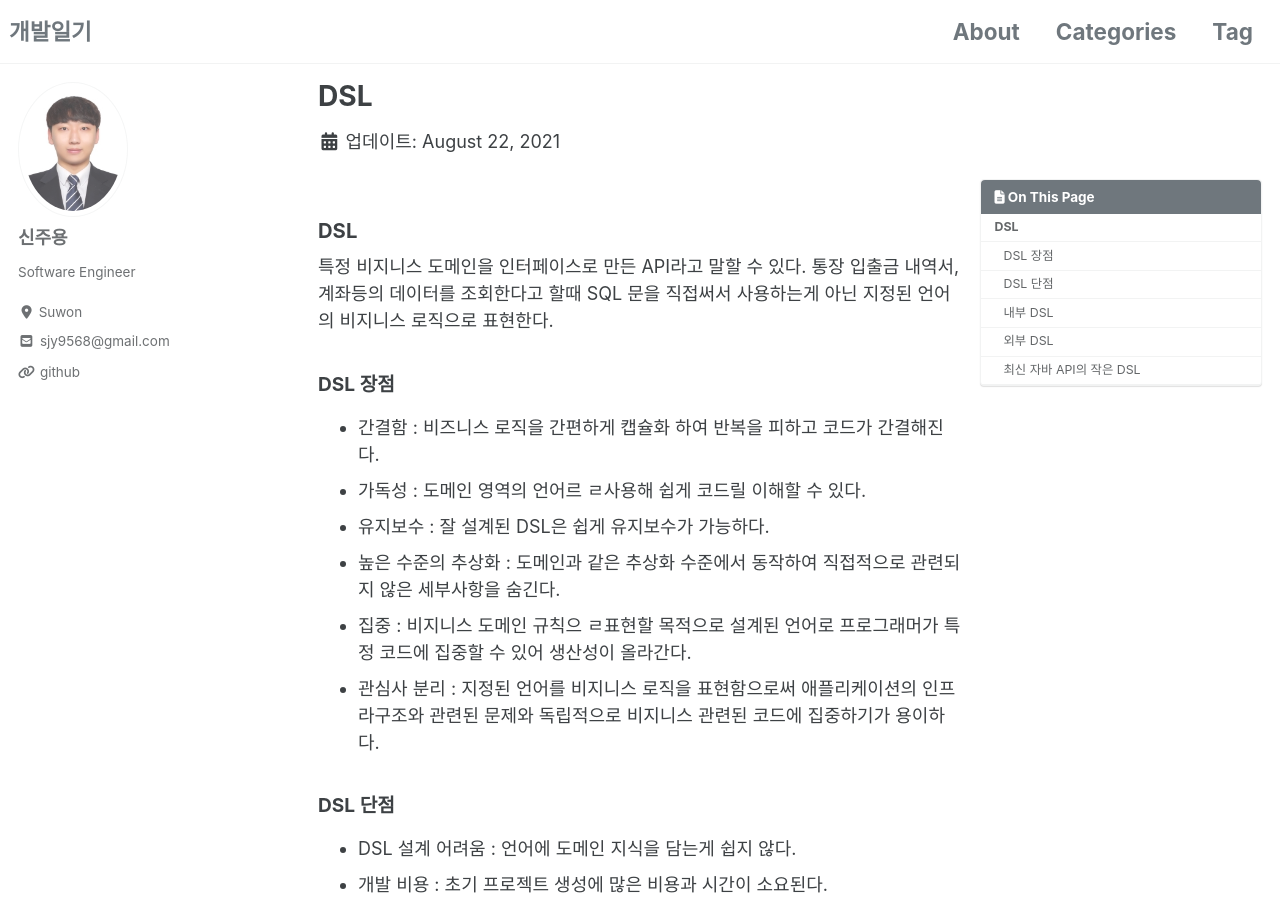
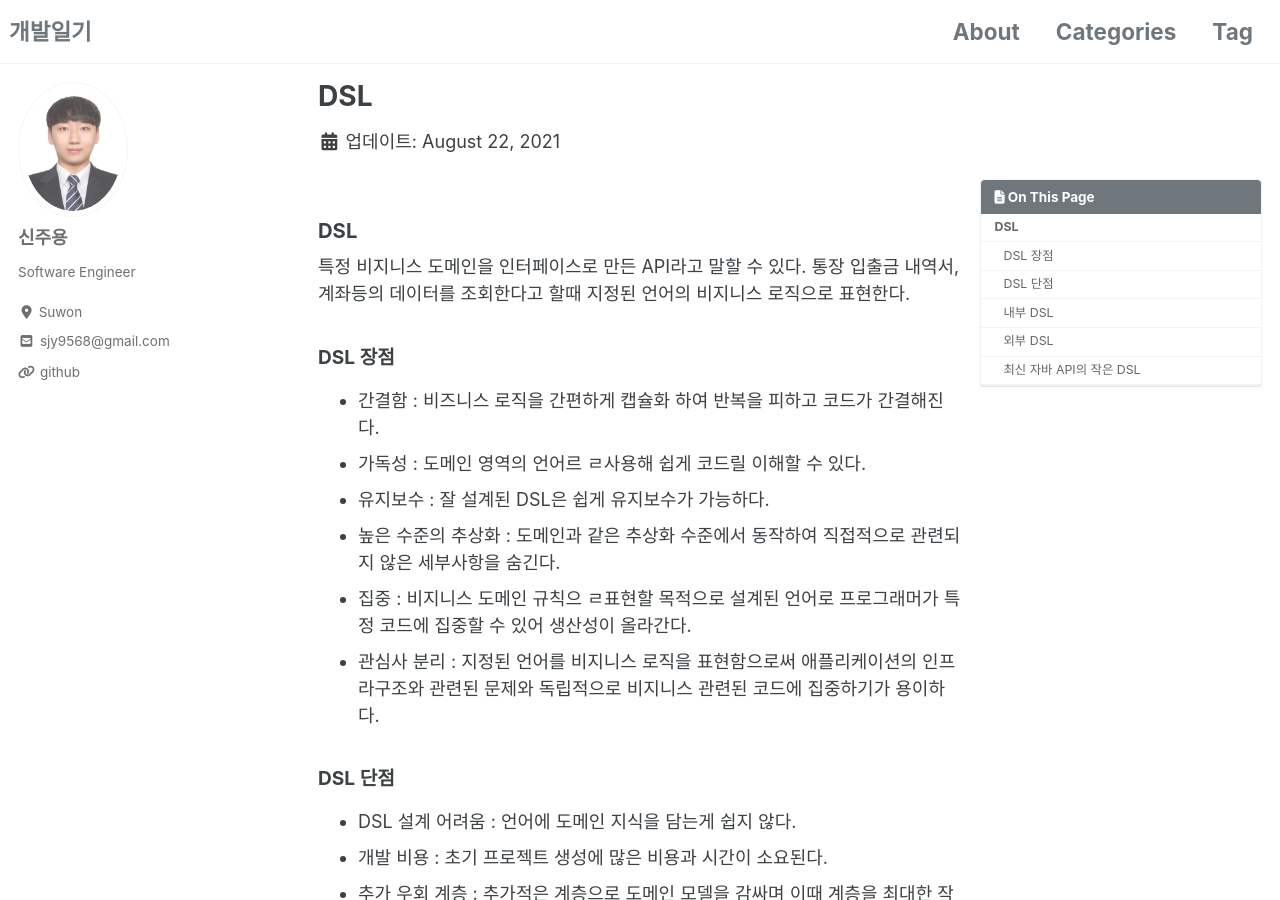
Before and after one commit to shinjooyoung/shinjooyoung.github.io, a Jekyll site: the page built from _posts/ModernJavaInAction/2021-08-22-DSL.md, in a window 1280 px wide and 900 px high. Built offline with Jekyll 4.4.1, drawn with Linux system fonts in a browser that asks for light colours; cached includes are drawn as plain includes; nearby versions of some CDN libraries; comment, search, counter and statistics services are not loaded.

Commit message:
자바공부

```diff
--- a/_posts/ModernJavaInAction/2021-08-22-DSL.md
+++ b/_posts/ModernJavaInAction/2021-08-22-DSL.md
@@ -10,7 +10,7 @@ toc: true
 ---
 
 ### DSL
-특정 비지니스 도메인을 인터페이스로 만든 API라고 말할 수 있다. 통장 입출금 내역서, 계좌등의 데이터를 조회한다고 할때 SQL 문을 직접써서 사용하는게 아닌 지정된 언어의 비지니스 로직으로 표현한다.
+특정 비지니스 도메인을 인터페이스로 만든 API라고 말할 수 있다. 통장 입출금 내역서, 계좌등의 데이터를 조회한다고 할때 지정된 언어의 비지니스 로직으로 표현한다.
 
 #### DSL 장점
 - 간결함 : 비즈니스 로직을 간편하게 캡슐화 하여 반복을 피하고 코드가 간결해진다.
```
